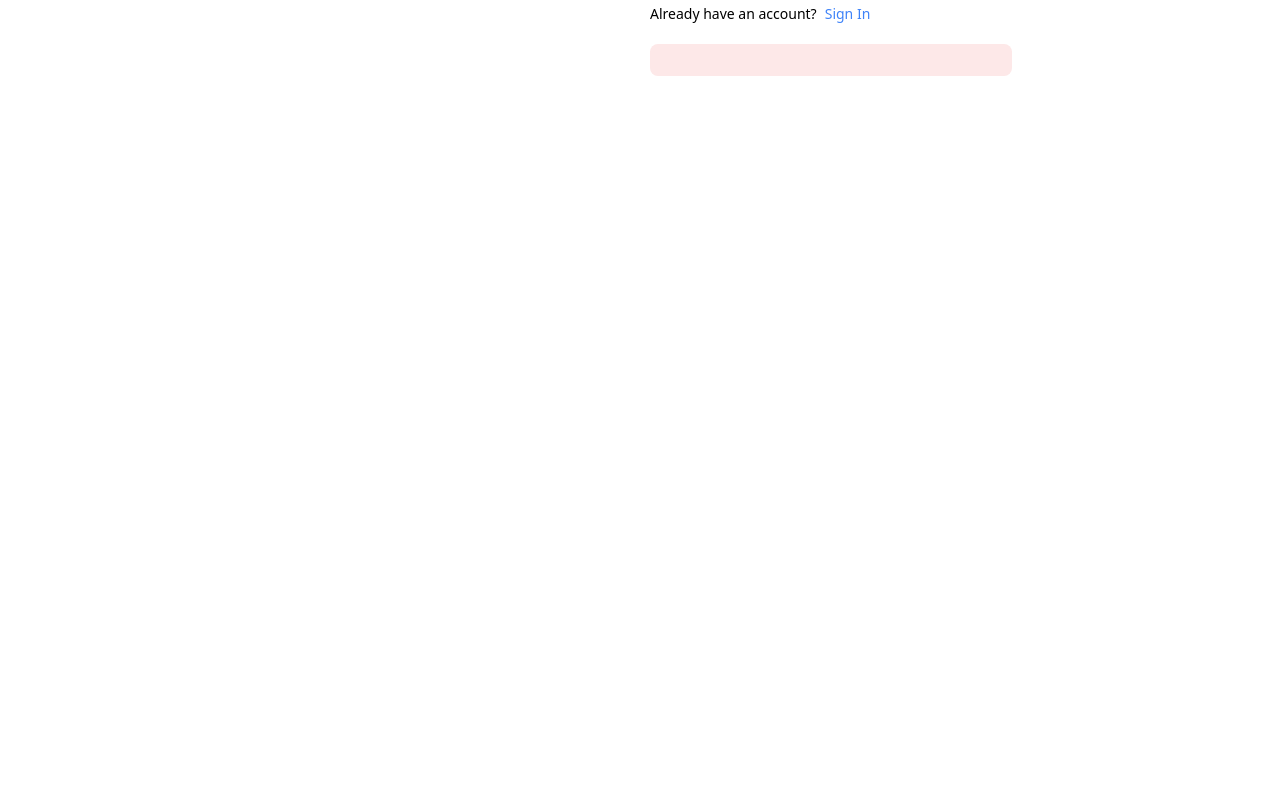
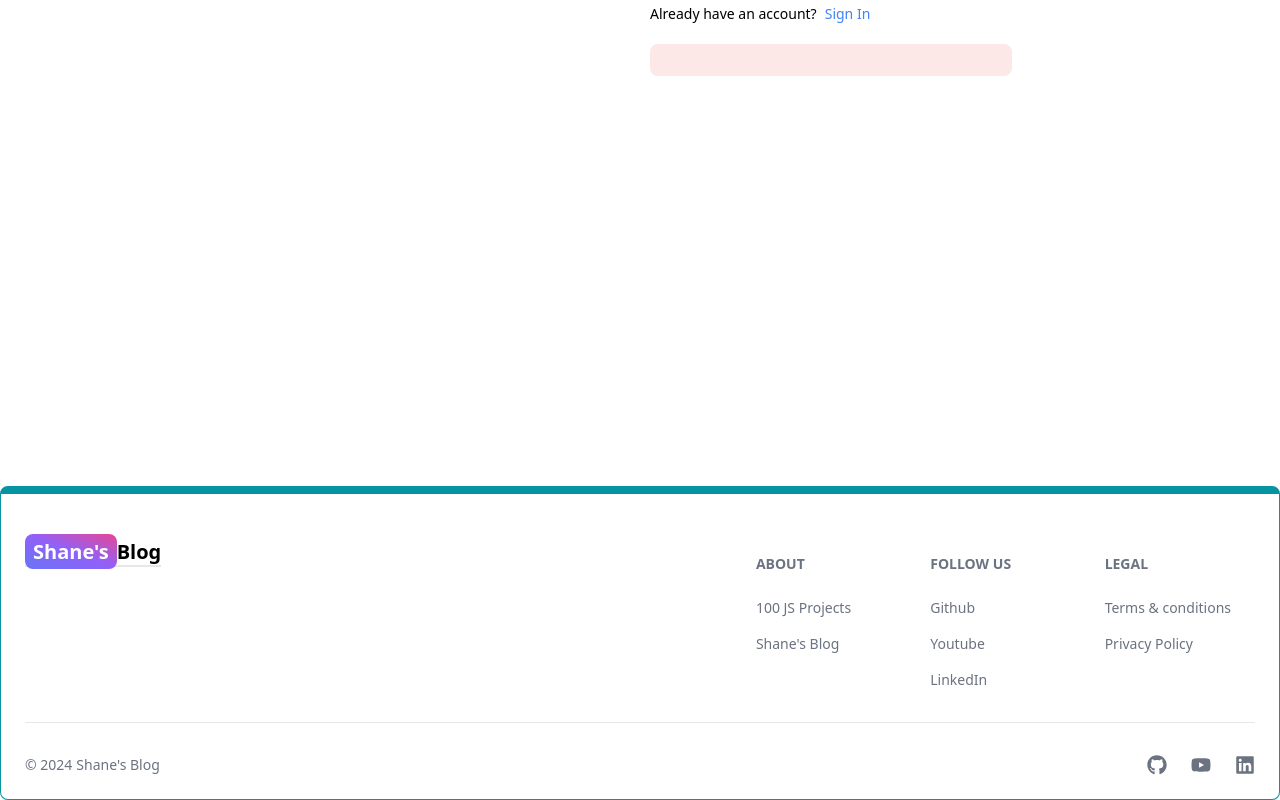
Before and after one commit to jsodabas/mern-blog, a React (Vite) app in the folder client/: page /sign-up in a window 1280 px wide. Shown: the part 458-1258 px from the top of the page. Before the commit the page ends 944 px from the top, so only its background shows below. Built offline with nearby package versions, Linux system fonts and the light colour scheme.

Commit message:
Create footer component

```diff
--- a/client/src/App.jsx
+++ b/client/src/App.jsx
@@ -6,6 +6,7 @@
 import SignUp from './pages/SignUp'
 import Dashboard from './pages/Dashboard'
 import Projects from './pages/Projects'
+import Footer from './components/footer'
 
 const App = () => {
   return (
@@ -19,6 +20,7 @@
         <Route path='/dashboard' element={<Dashboard />} />
         <Route path='/projects' element={<Projects />} />
       </Routes>
+      <Footer />
     </BrowserRouter>
   )
 }
--- a/client/src/components/Header.jsx
+++ b/client/src/components/Header.jsx
@@ -9,7 +9,7 @@
   return (
     <Navbar className='border-b-2'>
       <Link to='/' className="border-b-2 whitespace-nowrap text-sm sm:text-xl font-semibold dark:text-white">
-          <span className='px-2 py-1 bg-gradient-to-tr from-indigo-500 via-purple-500 to-pink-500 rounded-lg text-white'>Shane's</span>
+          <span className='px-2 py-1 bg-gradient-to-tr from-indigo-500 via-purple-500 to-pink-500 rounded-lg text-white'>Shane&apos;s</span>
           Blog
       </Link>
       <form>
--- /dev/null
+++ b/client/src/components/footer.jsx
@@ -0,0 +1,55 @@
+import { Footer } from 'flowbite-react'
+import { Link } from 'react-router-dom'
+import {FaFacebook, FaGithub, FaLinkedin, FaYoutube} from 'react-icons/fa'
+
+const footer = () => {
+  return (
+    <Footer container className='border border-t-8 border-teal-500'>
+        <div className="w-full max-w-7xl mx-auto">
+            <div className="grid w-full justify-between sm:flex md:grid-cols-1">
+                <div className="mt-5">
+                <Link to='/' className="border-b-2 whitespace-nowrap text-lg sm:text-xl font-semibold dark:text-white">
+                    <span className='px-2 py-1 bg-gradient-to-tr from-indigo-500 via-purple-500 to-pink-500 rounded-lg text-white'>Shane&apos;s</span>
+                    Blog
+                </Link>
+                </div>
+                <div className="grid grid-cols-2 gap-8 mt-4 sm:grid-cols-3 sm:gap-6">
+                    <div>
+                        <Footer.Title title='About' className='mt-5' />
+                        <Footer.LinkGroup col>
+                            <Footer.Link href='#' target='_blank' rel='noopener noreferrer'>100 JS Projects</Footer.Link>
+                            <Footer.Link href='#' target='_blank' rel='noopener noreferrer'>Shane&apos;s Blog</Footer.Link>
+                        </Footer.LinkGroup>
+                    </div>
+                    <div>
+                        <Footer.Title title='Follow Us' className='mt-5' />
+                        <Footer.LinkGroup col>
+                            <Footer.Link href='#' target='_blank' rel='noopener noreferrer'>Github</Footer.Link>
+                            <Footer.Link href='#' target='_blank' rel='noopener noreferrer'>Youtube</Footer.Link>
+                            <Footer.Link href='#' target='_blank' rel='noopener noreferrer'>LinkedIn</Footer.Link>
+                        </Footer.LinkGroup>
+                    </div>
+                    <div>
+                        <Footer.Title title='Legal' className='mt-5' />
+                        <Footer.LinkGroup col>
+                            <Footer.Link href='#'>Terms & conditions</Footer.Link>
+                            <Footer.Link href='#'>Privacy Policy</Footer.Link>
+                        </Footer.LinkGroup>
+                    </div>
+                </div>
+            </div>
+            <Footer.Divider />
+            <div className="w-full sm:flex sm:items-center sm:justify-between">
+                <Footer.Copyright href='#' by="Shane's Blog" year={new Date().getFullYear()} />
+                <div className="flex gap-6 sm:mt-0 mt-4 sm:justify-center ">
+                    <Footer.Icon href='#' icon={FaGithub} />
+                    <Footer.Icon href='#' icon={FaYoutube} />
+                    <Footer.Icon href='#' icon={FaLinkedin} />
+                </div>
+            </div>
+        </div>
+    </Footer>
+  )
+}
+
+export default footer
--- a/client/src/pages/SignUp.jsx
+++ b/client/src/pages/SignUp.jsx
@@ -1,4 +1,4 @@
-import React, {useState} from 'react'
+import {useState} from 'react'
 import { Link, useNavigate } from 'react-router-dom'
 import { Alert, Button, Label, Spinner, TextInput } from 'flowbite-react'
 
@@ -49,7 +49,7 @@
         {/* left side */}
         <div className='flex-1'>
         <Link to='/' className="border-b-2 sm:text-xl font-bold dark:text-white text-4xl">
-          <span className='px-2 py-1 bg-gradient-to-tr from-indigo-500 via-purple-500 to-pink-500 rounded-lg text-white'>Shane's</span>
+          <span className='px-2 py-1 bg-gradient-to-tr from-indigo-500 via-purple-500 to-pink-500 rounded-lg text-white'>Shane&apos;s</span>
           Blog
       </Link>
       <p className='text-sm mt-5'>From Pixels to Reality: My Design Journey</p>
@@ -86,9 +86,7 @@
           {
             errorMessage && (
               <Alert className='mt-5' color='failure'>
-                {
-                  errorMessage
-                }
+                {errorMessage}
               </Alert>
             )
           }
```
